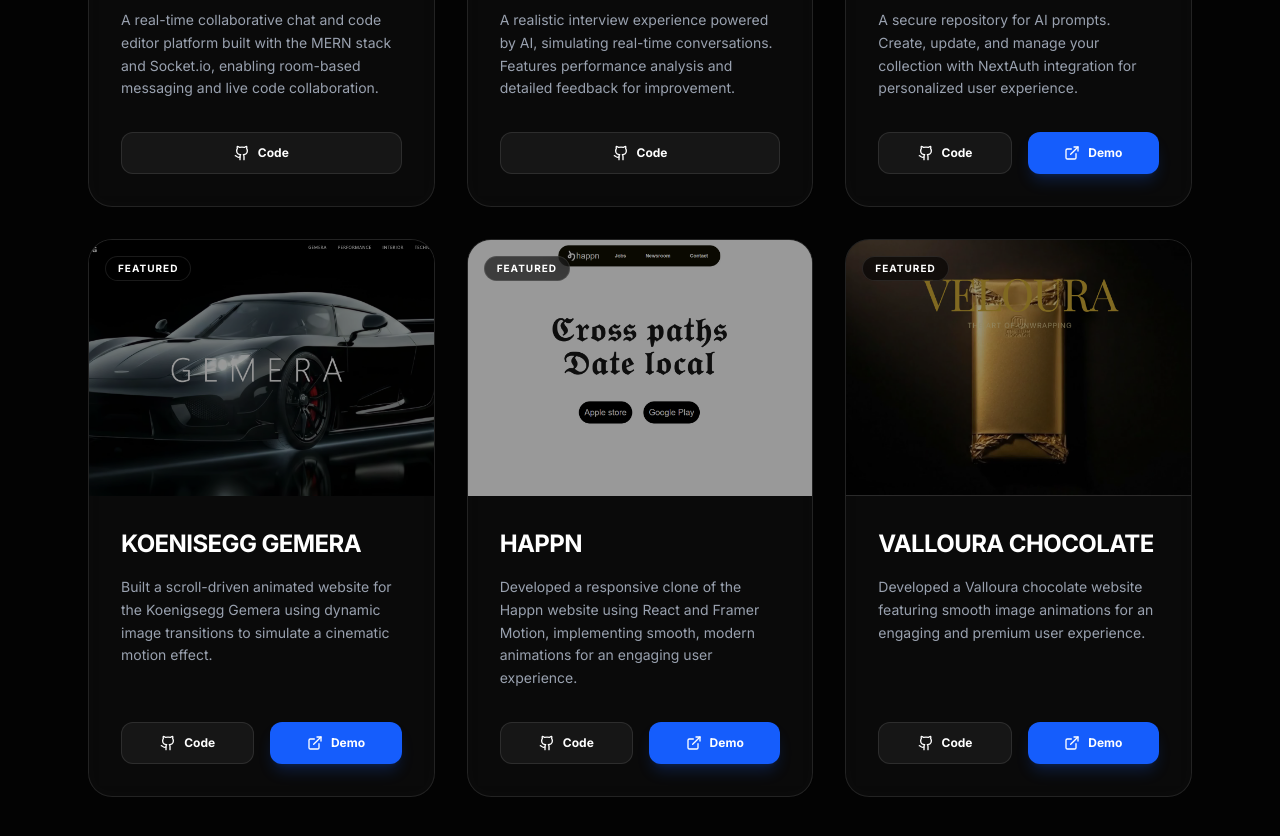
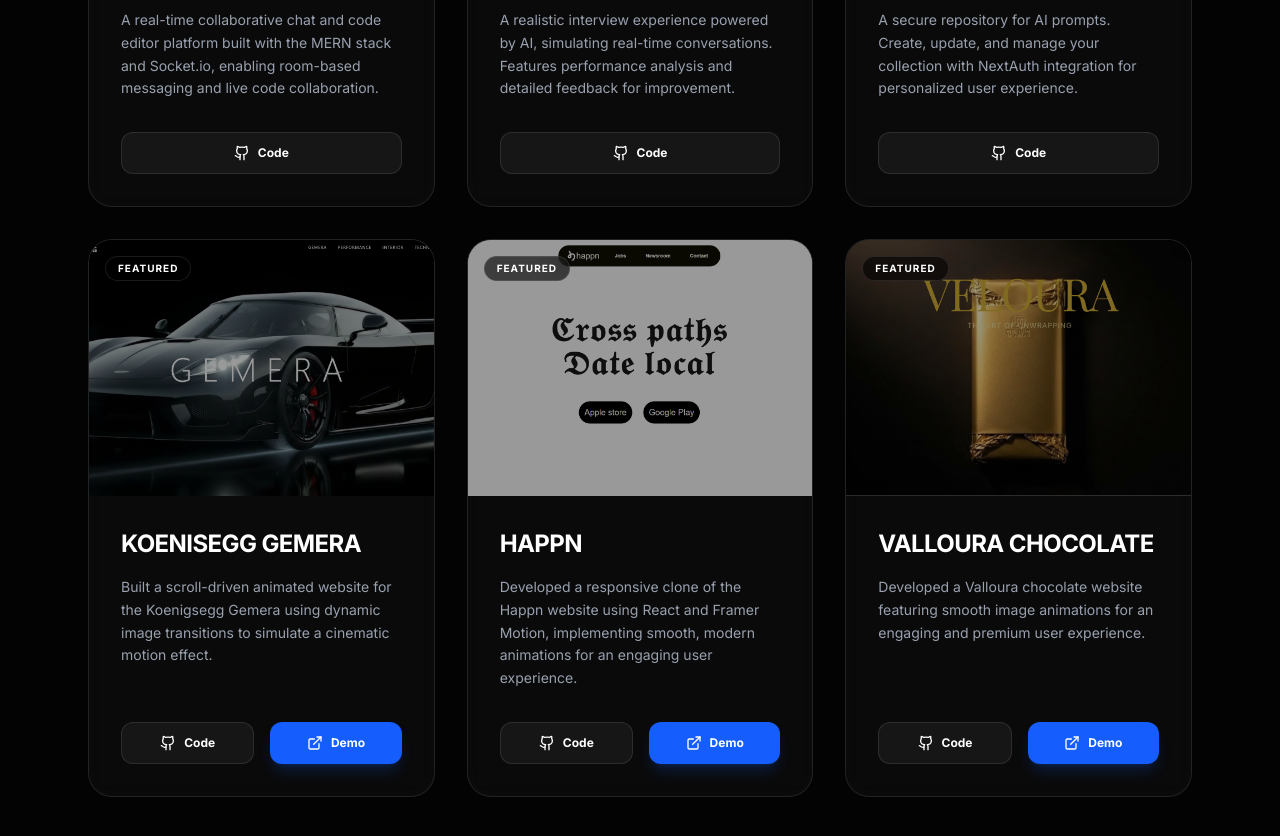
Before and after one commit to Sambhav09/Portfolio, a Next.js app: page / in a window 1280 px wide. Shown: the part 3200-4036 px from the top of the page. Built offline with nearby package versions, Linux system fonts and the light colour scheme.

Commit message:
Refactor Projects component for improved structure

```diff
--- a/component/Projects.jsx
+++ b/component/Projects.jsx
@@ -84,7 +84,7 @@
             description: "A secure repository for AI prompts. Create, update, and manage your collection with NextAuth integration for personalized user experience.",
             image: "/prompt2.png", // Placeholder
              github: "https://github.com/Sambhav09/Prompt",
-            demo: "https://prompt-sand.vercel.app/"
+            demo: null
         },
         {
             title: "koenisegg gemera",
```
